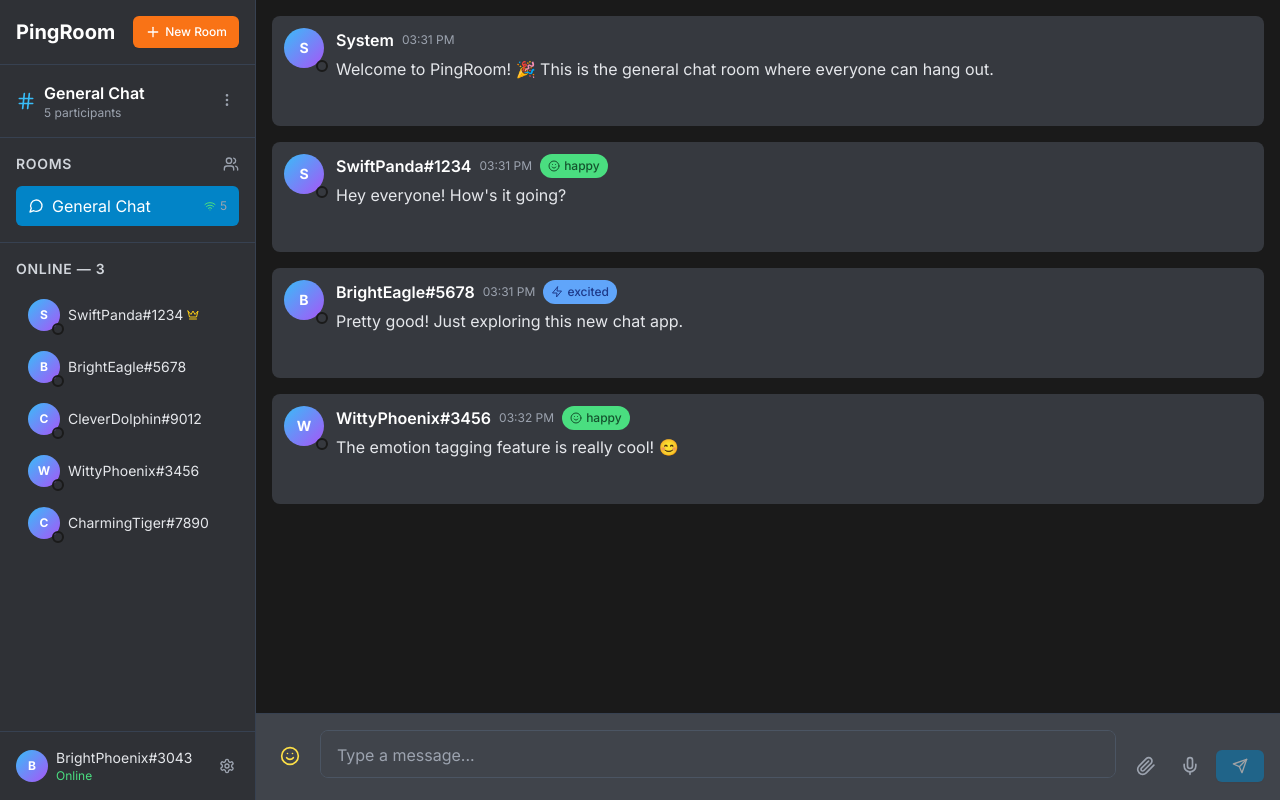
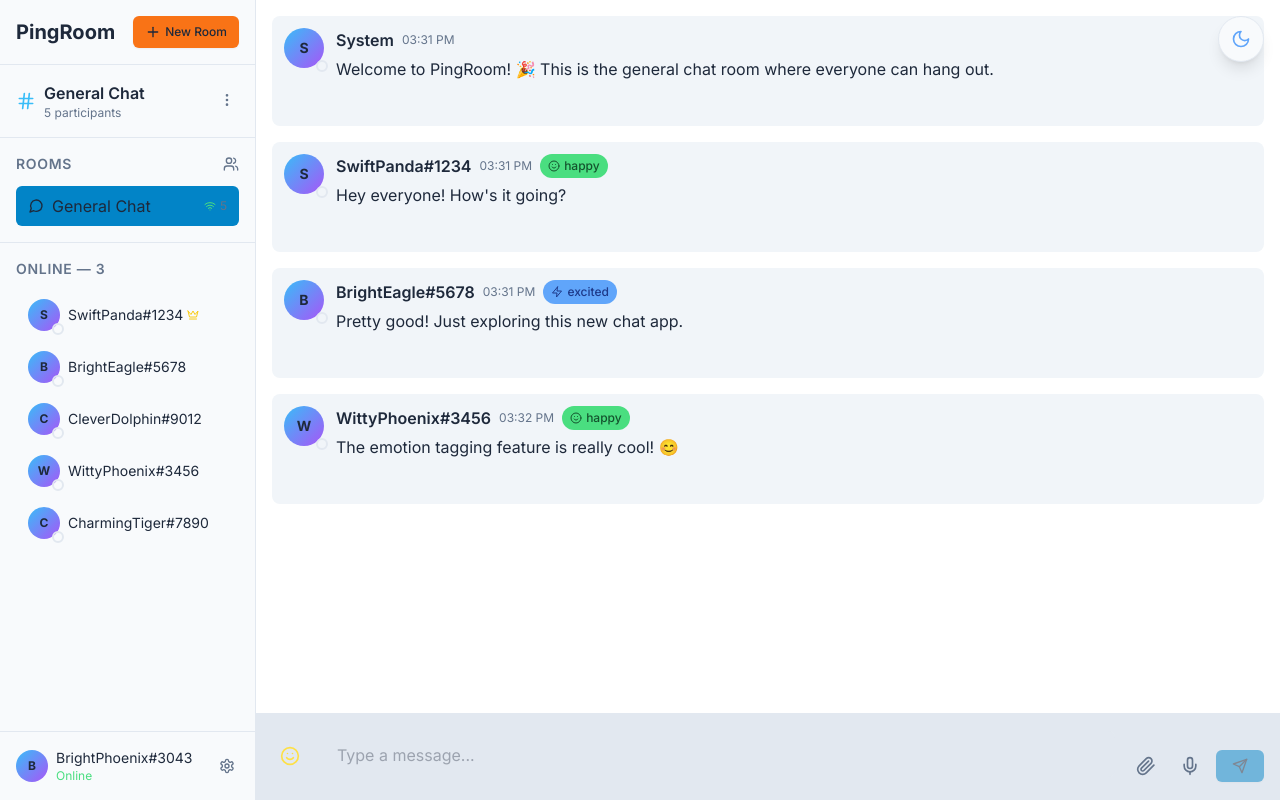
Before and after one commit to KK-2k06/PingRoom, a Next.js app: page / in a window 1280 px wide. Built offline with nearby package versions, Linux system fonts and the light colour scheme.

Commit message:
Theme Toggle Added

```diff
--- a/app/globals.css
+++ b/app/globals.css
@@ -10,6 +10,60 @@
   body {
     @apply bg-chat-bg text-white;
   }
+}
+
+/* Light theme overrides */
+.light * {
+  border-color: #e2e8f0;
+}
+
+.light body {
+  background-color: #ffffff;
+  color: #1e293b;
+}
+
+.light .bg-chat-bg {
+  background-color: #ffffff;
+}
+
+.light .bg-chat-sidebar {
+  background-color: #f8fafc;
+}
+
+.light .bg-chat-message {
+  background-color: #f1f5f9;
+}
+
+.light .bg-chat-input {
+  background-color: #e2e8f0;
+}
+
+.light .bg-chat-hover {
+  background-color: #cbd5e1;
+}
+
+.light .text-white {
+  color: #1e293b;
+}
+
+.light .text-gray-200 {
+  color: #1e293b;
+}
+
+.light .text-gray-300 {
+  color: #64748b;
+}
+
+.light .text-gray-400 {
+  color: #64748b;
+}
+
+.light .border-gray-600 {
+  border-color: #e2e8f0;
+}
+
+.light .border-gray-700 {
+  border-color: #e2e8f0;
 }
 
 @layer components {
@@ -39,6 +93,19 @@
   background-color: #5a5a5a;
 }
 
+/* Light theme scrollbar overrides */
+.light .textarea-scrollbar::-webkit-scrollbar-track {
+  background-color: #f8fafc;
+}
+
+.light .textarea-scrollbar::-webkit-scrollbar-thumb {
+  background-color: #cbd5e1;
+}
+
+.light .textarea-scrollbar::-webkit-scrollbar-thumb:hover {
+  background-color: #94a3b8;
+}
+
   /* Custom scrollbar */
   .custom-scrollbar {
     scrollbar-width: thin;
@@ -61,6 +128,23 @@
 
   .custom-scrollbar::-webkit-scrollbar-thumb:hover {
     background: #5a5a5a;
+  }
+
+  /* Light theme scrollbar overrides */
+  .light .custom-scrollbar {
+    scrollbar-color: #cbd5e1 #f8fafc;
+  }
+
+  .light .custom-scrollbar::-webkit-scrollbar-track {
+    background: #f8fafc;
+  }
+
+  .light .custom-scrollbar::-webkit-scrollbar-thumb {
+    background: #cbd5e1;
+  }
+
+  .light .custom-scrollbar::-webkit-scrollbar-thumb:hover {
+    background: #94a3b8;
   }
 
   /* Message animations */
@@ -129,13 +213,7 @@
     @apply bg-chat-sidebar rounded-lg border border-gray-700 shadow-lg;
   }
 
-  /* Sidebar styles */
-  .sidebar {
-    @apply bg-chat-sidebar border-r border-gray-700;
-  }
+  /* Sidebar styles - now handled in component */
 
-  /* Message styles */
-  .message {
-    @apply bg-chat-message rounded-lg p-3 mb-2 hover:bg-chat-hover transition-colors duration-200;
-  }
+  /* Message styles - now handled in component */
 }
--- a/app/layout.tsx
+++ b/app/layout.tsx
@@ -1,6 +1,7 @@
 import type { Metadata } from 'next'
 import { Inter } from 'next/font/google'
 import './globals.css'
+import { ThemeProvider } from '@/lib/theme'
 
 const inter = Inter({ subsets: ['latin'] })
 
@@ -16,8 +17,10 @@ export default function RootLayout({
 }) {
   return (
     <html lang="en">
-      <body className={`${inter.className} bg-chat-bg text-white antialiased`}>
-        {children}
+      <body className={`${inter.className} antialiased transition-colors duration-200`}>
+        <ThemeProvider>
+          {children}
+        </ThemeProvider>
       </body>
     </html>
   )
--- a/app/page.tsx
+++ b/app/page.tsx
@@ -5,6 +5,7 @@ import { Sidebar } from '@/components/chat/Sidebar'
 import { Message } from '@/components/chat/Message'
 import { ChatInput } from '@/components/chat/ChatInput'
 import { Loading } from '@/components/ui/Loading'
+import { ThemeToggle } from '@/components/ui/ThemeToggle'
 import { generateGuestName, generateRoomId } from '@/lib/utils'
 
 interface ChatMessage {
@@ -202,7 +203,10 @@ export default function Home() {
   }
 
   return (
-    <div className="flex h-screen bg-chat-bg">
+    <div className="flex h-screen bg-chat-bg dark:bg-chat-bg transition-colors duration-200">
+      {/* Theme Toggle Button */}
+      <ThemeToggle />
+
       {/* Sidebar */}
       <Sidebar
         currentRoom={currentRoom}
--- a/components/chat/ChatInput.tsx
+++ b/components/chat/ChatInput.tsx
@@ -69,18 +69,18 @@ export function ChatInput({ onSendMessage, placeholder = "Type a message...", di
   }, [showEmotions])
 
   return (
-    <div className="border-t border-gray-700 bg-chat-input p-4">
+    <div className="border-t border-gray-700 dark:border-gray-700 bg-chat-input dark:bg-chat-input p-4 transition-colors duration-200">
       {/* Selected Emotion Display */}
       {selectedEmotion && (
         <div className="flex items-center space-x-2 mb-2">
-          <span className="text-sm text-gray-400">Emotion:</span>
+          <span className="text-sm text-gray-400 dark:text-gray-400">Emotion:</span>
           <span
   className={`inline-flex items-center px-2 py-1 rounded-full text-xs font-medium bg-sky-300 text-slate-900`}>
             {emotions.find(e => e.key === selectedEmotion)?.label}
           </span>
           <button
             onClick={() => setSelectedEmotion(null)}
-            className="text-gray-400 hover:text-white transition-colors duration-200"
+            className="text-gray-400 dark:text-gray-400 hover:text-white dark:hover:text-white transition-colors duration-200"
           >
             <X className="w-4 h-4" />
           </button>
@@ -92,14 +92,14 @@ export function ChatInput({ onSendMessage, placeholder = "Type a message...", di
         <div className="relative" ref={emotionPickerRef}>
           <button
             onClick={() => setShowEmotions(!showEmotions)}
-            className="p-2 text-gray-400 hover:text-white transition-colors duration-200 rounded-md hover:bg-chat-hover"
+            className="p-2 text-gray-400 dark:text-gray-400 hover:text-white dark:hover:text-white transition-colors duration-200 rounded-md hover:bg-chat-hover dark:hover:bg-chat-hover"
             title="Add emotion"
           >
             <Smile className="w-5 h-5 text-yellow-300 mb-2.5" />
           </button>
 
           {showEmotions && (
-            <div className="absolute bottom-full left-1/2 mb-2 min-w-max bg-chat-sidebar border border-gray-600 rounded-lg shadow-lg p-2 z-10">
+            <div className="absolute bottom-full left-1/2 mb-2 min-w-max bg-chat-sidebar dark:bg-chat-sidebar border border-gray-600 dark:border-gray-600 rounded-lg shadow-lg p-2 z-10">
               <div className="grid grid-cols-5 gap-2">
                 {emotions.map((emotion) => (
                   <button
@@ -129,7 +129,7 @@ export function ChatInput({ onSendMessage, placeholder = "Type a message...", di
             onKeyPress={handleKeyPress}
             placeholder={placeholder}
             disabled={disabled}
-            className="w-full bg-chat-input border textarea-scrollbar border-gray-600 rounded-lg px-4 py-3 text-white placeholder-gray-400 focus:outline-none focus:ring-2 focus:ring-primary-500 focus:border-transparent resize-none max-h-32"
+            className="w-full bg-chat-input dark:bg-chat-input border textarea-scrollbar border-gray-600 dark:border-gray-600 rounded-lg px-4 py-3 text-white dark:text-white placeholder-gray-400 dark:placeholder-gray-400 focus:outline-none focus:ring-2 focus:ring-primary-500 focus:border-transparent resize-none max-h-32 transition-colors duration-200"
             rows={1}
           />
         </div>
@@ -137,14 +137,14 @@ export function ChatInput({ onSendMessage, placeholder = "Type a message...", di
         {/* Action Buttons */}
         <div className="flex items-center space-x-2">
           <button
-            className="p-2 text-gray-400 hover:text-white transition-colors duration-200 rounded-md hover:bg-chat-hover"
+            className="p-2 text-gray-400 dark:text-gray-400 hover:text-white dark:hover:text-white transition-colors duration-200 rounded-md hover:bg-chat-hover dark:hover:bg-chat-hover"
             title="Attach file"
           >
             <Paperclip className="w-5 h-5" />
           </button>
 
           <button
-            className="p-2 text-gray-400 hover:text-white transition-colors duration-200 rounded-md hover:bg-chat-hover"
+            className="p-2 text-gray-400 dark:text-gray-400 hover:text-white dark:hover:text-white transition-colors duration-200 rounded-md hover:bg-chat-hover dark:hover:bg-chat-hover"
             title="Voice message"
           >
             <Mic className="w-5 h-5" />
--- a/components/chat/Message.tsx
+++ b/components/chat/Message.tsx
@@ -48,7 +48,7 @@ export function Message({
   const EmotionIcon = emotion ? emotionIcons[emotion] : null
 
   return (
-    <div className="message group animate-fade-in">
+    <div className="message group animate-fade-in bg-chat-message dark:bg-chat-message rounded-lg p-3 mb-2 hover:bg-chat-hover dark:hover:bg-chat-hover transition-colors duration-200">
       <div className="flex items-start space-x-3">
         {/* Avatar */}
         <div className="relative flex-shrink-0">
@@ -60,17 +60,17 @@ export function Message({
             )}
           </div>
           {sender.status && (
-            <div className={`absolute -bottom-1 -right-1 w-3 h-3 rounded-full border-2 border-chat-bg status-${sender.status}`} />
+            <div className={`absolute -bottom-1 -right-1 w-3 h-3 rounded-full border-2 border-chat-bg dark:border-chat-bg status-${sender.status}`} />
           )}
         </div>
 
         {/* Message Content */}
         <div className="flex-1 min-w-0">
           <div className="flex items-center space-x-2 mb-1">
-            <span className="font-semibold text-white hover:underline cursor-pointer">
+            <span className="font-semibold text-white dark:text-white hover:underline cursor-pointer">
               {sender.name}
             </span>
-            <span className="text-xs text-gray-400">
+            <span className="text-xs text-gray-400 dark:text-gray-400">
               {formatTime(timestamp)}
             </span>
             {emotion && (
@@ -81,7 +81,7 @@ export function Message({
             )}
           </div>
 
-          <div className="text-gray-200 leading-relaxed">
+          <div className="text-gray-200 dark:text-gray-200 leading-relaxed">
             {content}
           </div>
 
@@ -112,7 +112,7 @@ export function Message({
                 <button
                   key={emotionKey}
                   onClick={() => onReact?.(id, emotionKey)}
-                  className="text-gray-400 hover:text-white transition-colors duration-200 p-1 rounded hover:bg-chat-hover"
+                  className="text-gray-400 dark:text-gray-400 hover:text-white dark:hover:text-white transition-colors duration-200 p-1 rounded hover:bg-chat-hover dark:hover:bg-chat-hover"
                   title={`React with ${emotionKey}`}
                 >
                   <Icon className="w-4 h-4" />
--- a/components/chat/Sidebar.tsx
+++ b/components/chat/Sidebar.tsx
@@ -60,11 +60,11 @@ export function Sidebar({
   const currentRoomData = rooms.find(room => room.id === currentRoom)
 
   return (
-    <div className="sidebar w-64 flex flex-col h-full">
+    <div className="sidebar w-64 flex flex-col h-full bg-chat-sidebar dark:bg-chat-sidebar border-r border-gray-700 dark:border-gray-700 transition-colors duration-200">
       {/* Header */}
-      <div className="p-4 border-b border-gray-700">
-        <div className="flex items-center justify-between">
-          <h1 className="text-xl font-bold text-white">PingRoom</h1>
+              <div className="p-4 border-b border-gray-700 dark:border-gray-700">
+          <div className="flex items-center justify-between">
+            <h1 className="text-xl font-bold text-white dark:text-white">PingRoom</h1>
           <Button
             onClick={onCreateRoom}
             size="sm"
@@ -78,13 +78,13 @@ export function Sidebar({
 
       {/* Current Room Info */}
       {currentRoomData && (
-        <div className="p-4 border-b border-gray-700">
+        <div className="p-4 border-b border-gray-700 dark:border-gray-700">
           <div className="flex items-center justify-between">
             <div className="flex items-center space-x-2">
               <Hash className="w-5 h-5 text-primary-400" />
               <div>
-                <h2 className="font-semibold text-white">{currentRoomData.name}</h2>
-                <p className="text-xs text-gray-400">
+                <h2 className="font-semibold text-white dark:text-white">{currentRoomData.name}</h2>
+                <p className="text-xs text-gray-400 dark:text-gray-400">
                   {currentRoomData.participants} participants
                   {currentRoomData.type === 'temporary' && ' • Temporary'}
                 </p>
@@ -99,14 +99,14 @@ export function Sidebar({
               </button>
 
               {showRoomOptions === currentRoom && (
-                <div className="absolute right-0 top-full mt-1 bg-chat-sidebar border border-gray-600 rounded-lg shadow-lg p-1 z-10 min-w-32">
+                <div className="absolute right-0 top-full mt-1 bg-chat-sidebar dark:bg-chat-sidebar border border-gray-600 dark:border-gray-600 rounded-lg shadow-lg p-1 z-10 min-w-32">
                   {onEditRoom && (
                     <button
                       onClick={() => {
                         onEditRoom(currentRoom)
                         setShowRoomOptions(null)
                       }}
-                      className="w-full flex items-center space-x-2 px-3 py-2 text-sm text-gray-300 hover:text-white hover:bg-chat-hover rounded transition-colors duration-200"
+                      className="w-full flex items-center space-x-2 px-3 py-2 text-sm text-gray-300 dark:text-gray-300 hover:text-white dark:hover:text-white hover:bg-chat-hover dark:hover:bg-chat-hover rounded transition-colors duration-200"
                     >
                       <Edit className="w-4 h-4" />
                       <span>Edit Room</span>
@@ -136,12 +136,12 @@ export function Sidebar({
         {/* Rooms */}
         <div className="p-4">
           <div className="flex items-center justify-between mb-3">
-            <h3 className="text-sm font-semibold text-gray-300 uppercase tracking-wider">
+            <h3 className="text-sm font-semibold text-gray-300 dark:text-gray-300 uppercase tracking-wider">
               Rooms
             </h3>
             <button
               onClick={() => setShowUserList(!showUserList)}
-              className="text-gray-400 hover:text-white transition-colors duration-200"
+              className="text-gray-400 dark:text-gray-400 hover:text-white dark:hover:text-white transition-colors duration-200"
             >
               <Users className="w-4 h-4" />
             </button>
@@ -155,7 +155,7 @@ export function Sidebar({
                 className={`w-full flex items-center space-x-2 px-3 py-2 rounded-md transition-colors duration-200 text-left ${
                   currentRoom === room.id
                     ? 'bg-primary-600 text-white'
-                    : 'text-gray-300 hover:text-white hover:bg-chat-hover'
+                    : 'text-gray-300 dark:text-gray-300 hover:text-white dark:hover:text-white hover:bg-chat-hover dark:hover:bg-chat-hover'
                 }`}
               >
                 <MessageCircle className="w-4 h-4" />
@@ -178,8 +178,8 @@ export function Sidebar({
 
         {/* Users */}
         {showUserList && (
-          <div className="p-4 border-t border-gray-700">
-            <h3 className="text-sm font-semibold text-gray-300 uppercase tracking-wider mb-3">
+          <div className="p-4 border-t border-gray-700 dark:border-gray-700">
+            <h3 className="text-sm font-semibold text-gray-300 dark:text-gray-300 uppercase tracking-wider mb-3">
               Online — {users.filter(u => u.status === 'online').length}
             </h3>
 
@@ -187,18 +187,18 @@ export function Sidebar({
               {users.map((user) => (
                 <div
                   key={user.id}
-                  className="flex items-center space-x-2 px-3 py-2 rounded-md hover:bg-chat-hover transition-colors duration-200"
+                  className="flex items-center space-x-2 px-3 py-2 rounded-md hover:bg-chat-hover dark:hover:bg-chat-hover transition-colors duration-200"
                 >
                   <div className="relative">
                     <div className="w-8 h-8 rounded-full bg-gradient-to-br from-primary-400 to-secondary-500 flex items-center justify-center text-white font-bold text-xs">
                       {user.name.charAt(0).toUpperCase()}
                     </div>
-                    <div className={`absolute -bottom-1 -right-1 w-3 h-3 rounded-full border-2 border-chat-bg status-${user.status}`} />
+                    <div className={`absolute -bottom-1 -right-1 w-3 h-3 rounded-full border-2 border-chat-bg dark:border-chat-bg status-${user.status}`} />
                   </div>
 
                   <div className="flex-1 min-w-0">
                     <div className="flex items-center space-x-1">
-                      <span className="text-sm text-gray-200 truncate">{user.name}</span>
+                      <span className="text-sm text-gray-200 dark:text-gray-200 truncate">{user.name}</span>
                       {user.isHost && <Crown className="w-3 h-3 text-yellow-400" />}
                     </div>
                   </div>
@@ -210,16 +210,16 @@ export function Sidebar({
       </div>
 
       {/* Footer */}
-      <div className="p-4 border-t border-gray-700">
+      <div className="p-4 border-t border-gray-700 dark:border-gray-700">
         <div className="flex items-center space-x-2">
           <div className="w-8 h-8 rounded-full bg-gradient-to-br from-primary-400 to-secondary-500 flex items-center justify-center text-white font-bold text-xs">
             {guestName ? guestName.charAt(0).toUpperCase() : 'G'}
           </div>
           <div className="flex-1 min-w-0">
-            <p className="text-sm text-gray-200 truncate">{guestName || 'Guest'}</p>
+            <p className="text-sm text-gray-200 dark:text-gray-200 truncate">{guestName || 'Guest'}</p>
             <p className="text-xs text-green-400">Online</p>
           </div>
-          <button className="p-1 text-gray-400 hover:text-white transition-colors duration-200">
+          <button className="p-1 text-gray-400 dark:text-gray-400 hover:text-white dark:hover:text-white transition-colors duration-200">
             <Settings className="w-4 h-4" />
           </button>
         </div>
--- /dev/null
+++ b/components/ui/ThemeToggle.tsx
@@ -0,0 +1,22 @@
+'use client'
+
+import { useTheme } from '@/lib/theme'
+import { Sun, Moon } from 'lucide-react'
+
+export function ThemeToggle() {
+  const { theme, toggleTheme } = useTheme()
+
+  return (
+    <button
+      onClick={toggleTheme}
+      className="fixed top-4 right-4 z-50 p-3 rounded-full bg-chat-sidebar hover:bg-chat-hover border border-gray-600 transition-all duration-200 hover:scale-110 shadow-lg"
+      aria-label={`Switch to ${theme === 'dark' ? 'light' : 'dark'} mode`}
+    >
+      {theme === 'dark' ? (
+        <Sun className="w-5 h-5 text-yellow-400" />
+      ) : (
+        <Moon className="w-5 h-5 text-blue-400" />
+      )}
+    </button>
+  )
+}
--- /dev/null
+++ b/lib/theme.tsx
@@ -0,0 +1,51 @@
+'use client'
+
+import React, { createContext, useContext, useEffect, useState } from 'react'
+
+type Theme = 'light' | 'dark'
+
+interface ThemeContextType {
+  theme: Theme
+  toggleTheme: () => void
+}
+
+const ThemeContext = createContext<ThemeContextType | undefined>(undefined)
+
+export function ThemeProvider({ children }: { children: React.ReactNode }) {
+  const [theme, setTheme] = useState<Theme>('dark')
+
+  useEffect(() => {
+    // Check for saved theme preference or default to dark
+    const savedTheme = localStorage.getItem('theme') as Theme
+    if (savedTheme) {
+      setTheme(savedTheme)
+    } else if (window.matchMedia('(prefers-color-scheme: light)').matches) {
+      setTheme('light')
+    }
+  }, [])
+
+  useEffect(() => {
+    // Update document class and save to localStorage
+    document.documentElement.classList.remove('light', 'dark')
+    document.documentElement.classList.add(theme)
+    localStorage.setItem('theme', theme)
+  }, [theme])
+
+  const toggleTheme = () => {
+    setTheme(prev => prev === 'dark' ? 'light' : 'dark')
+  }
+
+  return (
+    <ThemeContext.Provider value={{ theme, toggleTheme }}>
+      {children}
+    </ThemeContext.Provider>
+  )
+}
+
+export function useTheme() {
+  const context = useContext(ThemeContext)
+  if (context === undefined) {
+    throw new Error('useTheme must be used within a ThemeProvider')
+  }
+  return context
+}
--- a/tailwind.config.js
+++ b/tailwind.config.js
@@ -70,6 +70,17 @@ module.exports = {
           idle: '#faa61a',
           dnd: '#f04747',
           offline: '#747f8d',
+        },
+        // Light theme colors
+        light: {
+          bg: '#ffffff',
+          sidebar: '#f8fafc',
+          message: '#f1f5f9',
+          input: '#e2e8f0',
+          hover: '#cbd5e1',
+          text: '#1e293b',
+          textSecondary: '#64748b',
+          border: '#e2e8f0',
         }
       },
       fontFamily: {
@@ -95,4 +106,5 @@ module.exports = {
     },
   },
   plugins: [],
+  darkMode: 'class',
 }
```
